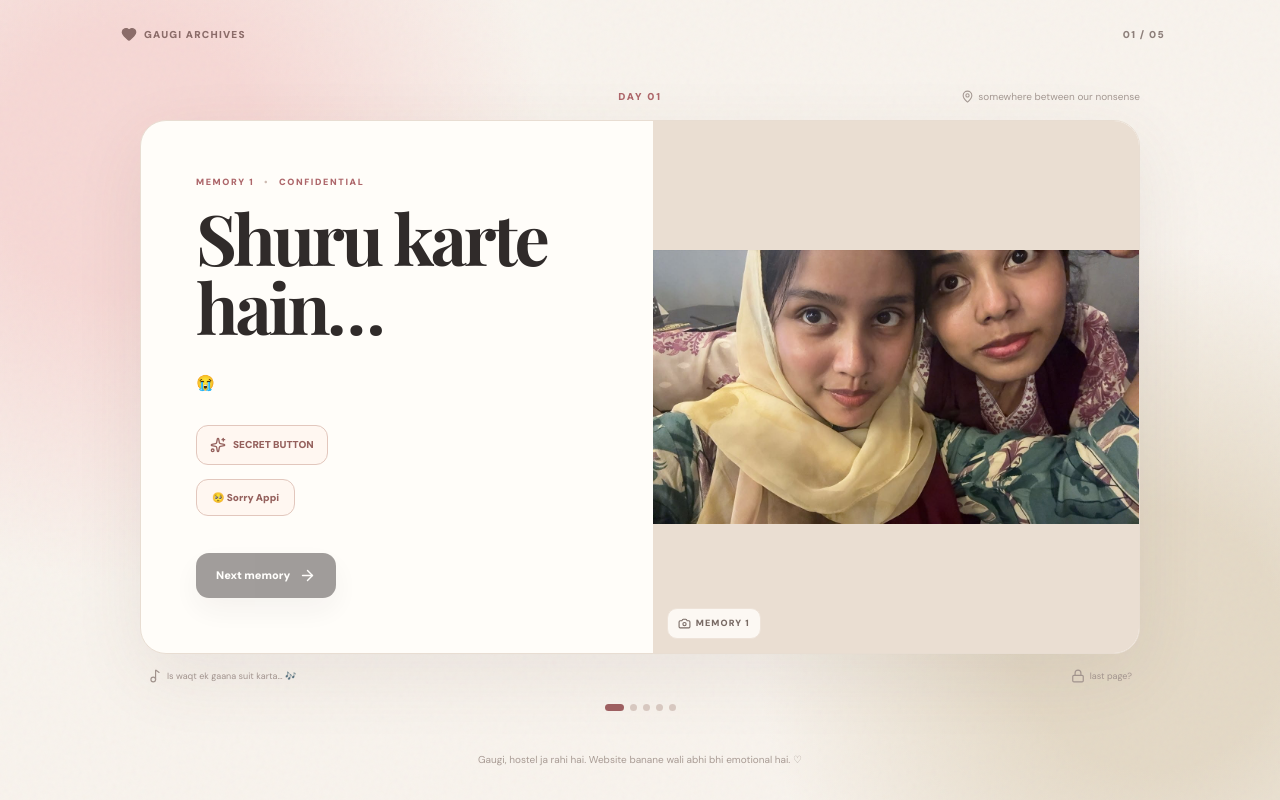
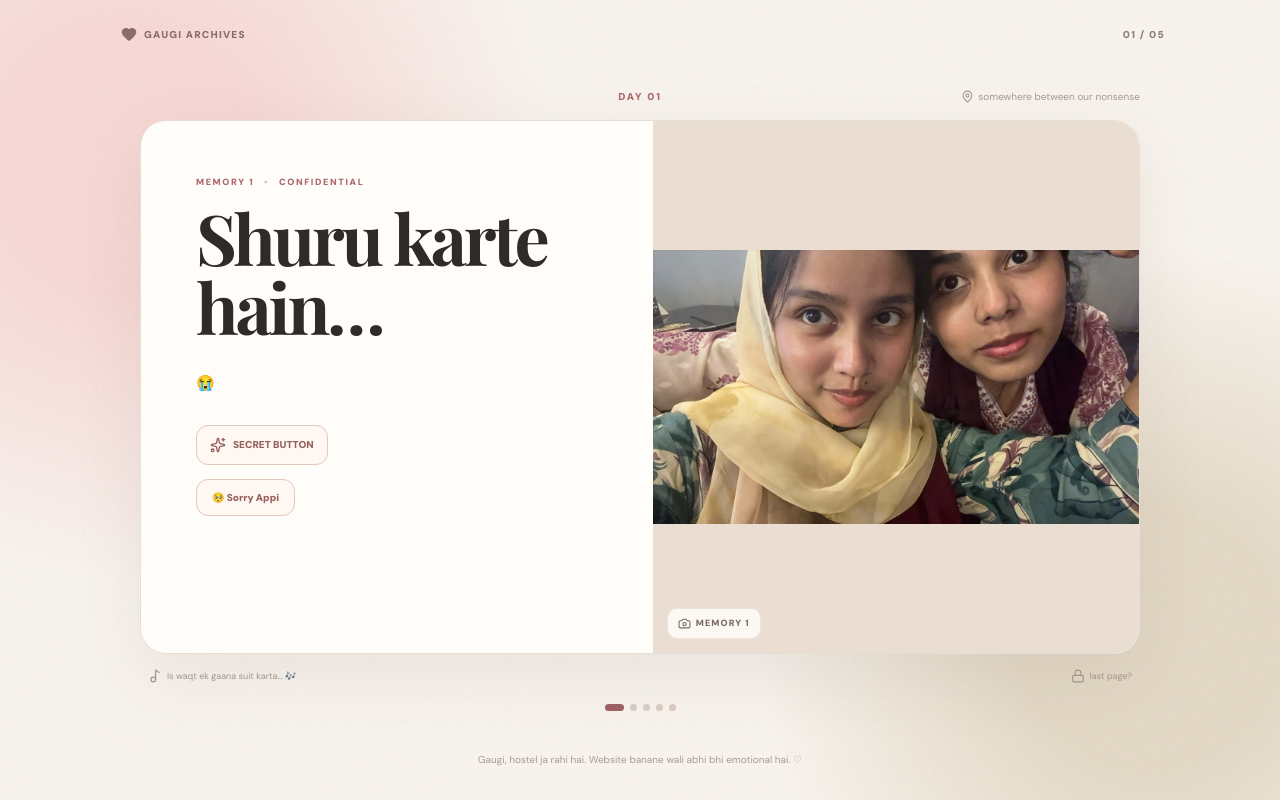
Before and after one commit to areebamirza/gaugi, a React (Vite) app: page / in a window 1280 px wide. Both pictures are taken after a click on the button "Open". Built offline with nearby package versions, Linux system fonts and the light colour scheme; a web font is replaced by a local one.

Commit message:
Make next button run around screen

```diff
--- a/src/main.jsx
+++ b/src/main.jsx
@@ -89,9 +89,14 @@ function App() {
   const [confetti, setConfetti] = useState(false);
   const [showLetter, setShowLetter] = useState(false);
 
-  // New states
   const [sorryClicked, setSorryClicked] = useState(false);
   const [sorryJump, setSorryJump] = useState(false);
+
+  // Next button ki random position
+  const [nextPosition, setNextPosition] = useState({
+    x: 0,
+    y: 0,
+  });
 
   const top = useRef(null);
 
@@ -104,6 +109,45 @@ function App() {
     }
   }, [page]);
 
+  // NEXT BUTTON KO SCREEN PAR BHAGAO
+  useEffect(() => {
+    if (page === -1 || sorryClicked) {
+      return;
+    }
+
+    const moveNextButton = () => {
+      const buttonWidth = 180;
+      const buttonHeight = 55;
+      const padding = 25;
+
+      const maxX =
+        window.innerWidth - buttonWidth - padding * 2;
+
+      const maxY =
+        window.innerHeight - buttonHeight - padding * 2;
+
+      const randomX =
+        Math.random() * Math.max(maxX, 0) + padding;
+
+      const randomY =
+        Math.random() * Math.max(maxY, 0) + padding;
+
+      // Center-based coordinates
+      setNextPosition({
+        x: randomX - window.innerWidth / 2 + buttonWidth / 2,
+        y: randomY - window.innerHeight / 2 + buttonHeight / 2,
+      });
+    };
+
+    // Pehli position immediately
+    moveNextButton();
+
+    // Har 650ms me bhaagega
+    const interval = setInterval(moveNextButton, 650);
+
+    return () => clearInterval(interval);
+  }, [sorryClicked, page]);
+
   const open = () => {
     setPage(0);
     setConfetti(true);
@@ -114,20 +158,20 @@ function App() {
   };
 
   const next = () => {
-    // Next tabhi chalega jab Sorry Appi click ho
+    // Sorry Appi ke bina Next nahi chalega
     if (!sorryClicked) {
-      setSorryJump(true);
-
-      setTimeout(() => {
-        setSorryJump(false);
-      }, 800);
-
       return;
     }
 
     setSecret(false);
     setJump(false);
     setSorryClicked(false);
+
+    // Position reset
+    setNextPosition({
+      x: 0,
+      y: 0,
+    });
 
     if (page < memories.length - 1) {
       setPage(page + 1);
@@ -140,6 +184,11 @@ function App() {
     setSecret(false);
     setJump(false);
     setSorryClicked(false);
+
+    setNextPosition({
+      x: 0,
+      y: 0,
+    });
 
     if (page > 0) {
       setPage(page - 1);
@@ -158,12 +207,18 @@ function App() {
     setSorryClicked(true);
     setSorryJump(false);
 
-    // Next button ko jump karwao
+    // Next ko wapas normal position par lao
+    setNextPosition({
+      x: 0,
+      y: 0,
+    });
+
+    // Ek baar cute jump
     setJump(true);
 
     setTimeout(() => {
       setJump(false);
-    }, 1000);
+    }, 700);
   };
 
   if (page === -1) {
@@ -193,7 +248,9 @@ function App() {
           </button>
         </div>
 
-        <footer>made by your slightly less irritating sister ♡</footer>
+        <footer>
+          made by your slightly less irritating sister ♡
+        </footer>
       </div>
     );
   }
@@ -205,7 +262,9 @@ function App() {
       <div className="grain" />
 
       {confetti && (
-        <div className="confetti">💗 ✨ 💕 🥹 ❤️ ✨ 💗</div>
+        <div className="confetti">
+          💗 ✨ 💕 🥹 ❤️ ✨ 💗
+        </div>
       )}
 
       <header>
@@ -267,10 +326,11 @@ function App() {
               </div>
             )}
 
-            {/* SORRY APPI BUTTON */}
+            {/* SORRY APPI */}
             <button
               className={
-                "sorryBtn " + (sorryJump ? "sorryJumping" : "")
+                "sorryBtn " +
+                (sorryJump ? "sorryJumping" : "")
               }
               onClick={handleSorry}
             >
@@ -280,11 +340,22 @@ function App() {
             <div className="navButtons">
               <button
                 className={
-                  "next " +
-                  (jump ? "jumping" : "") +
-                  (!sorryClicked ? " nextLocked" : "")
+                  "next runawayNext " +
+                  (!sorryClicked ? "nextLocked" : "")
                 }
                 onClick={next}
+                style={
+                  !sorryClicked
+                    ? {
+                        transform: `translate(
+                          calc(-50% + ${nextPosition.x}px),
+                          calc(-50% + ${nextPosition.y}px)
+                        )`,
+                      }
+                    : {
+                        transform: "translate(-50%, -50%)",
+                      }
+                }
               >
                 <span>
                   {page === memories.length - 1
@@ -323,6 +394,10 @@ function App() {
                 setPage(i);
                 setSorryClicked(false);
                 setSecret(false);
+                setNextPosition({
+                  x: 0,
+                  y: 0,
+                });
               }}
               aria-label={"Memory " + (i + 1)}
             />
@@ -353,9 +428,7 @@ function App() {
 
               <div className="cat catRight">🐱</div>
 
-              <div className="hearts">
-                💕
-              </div>
+              <div className="hearts">💕</div>
             </div>
 
             <div className="mini">
@@ -379,6 +452,10 @@ function App() {
                 setShowLetter(false);
                 setPage(-1);
                 setSorryClicked(false);
+                setNextPosition({
+                  x: 0,
+                  y: 0,
+                });
               }}
             >
               <RotateCcw size={15} /> ek baar phir se dekh leti hoon
```
